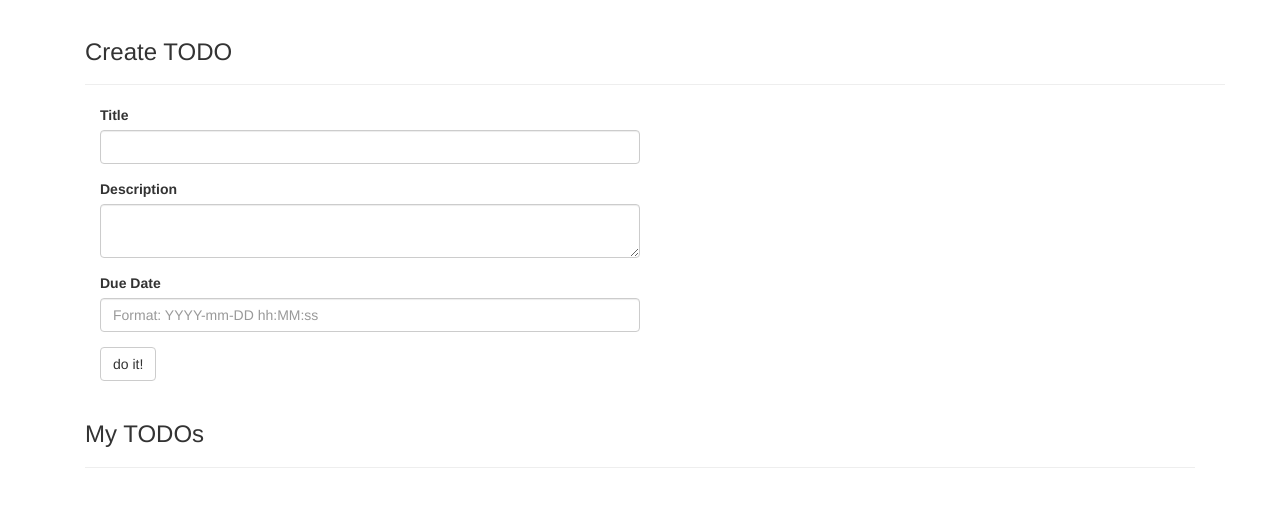
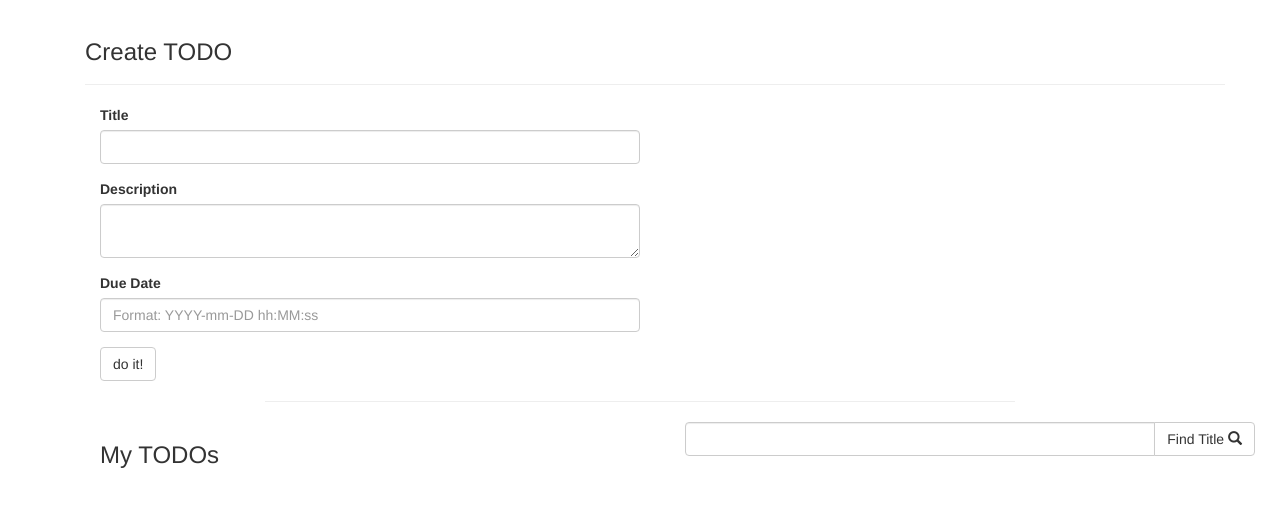
Before and after one commit to RichStone/richpy, a Flask app: template app/templates/todo/workspace.html in a window 1280 px wide. Shown: the part 73-584 px from the top of the page. Run offline with Flask 2, Linux system fonts and the light colour scheme; the template is opened without the code that fills it: values that come from a table or form of the project are taken from there, others are empty; some libraries are stand-ins or nearby versions.

Commit message:
add search functionality

```diff
--- a/app/templates/todo/workspace.html
+++ b/app/templates/todo/workspace.html
@@ -4,6 +4,7 @@
 {% block title %}TODO App{% endblock %}
 
 {% block page_content %}
+    {% if not backlink %}
     <div class="container">
         <div class="page-header">
             <h3>Create TODO</h3>
@@ -12,10 +13,29 @@
             {{ wtf.quick_form(form) }}
         </div>
     </div>
+    {% endif %}
+<div class="row">
+    <div class="col-lg-8 col-lg-offset-2">
+        <hr>
+    </div>
+</div>
 
 <div class="container-fluid">
-    <div class="page-header">
+    <div class="container">
+        <div class="row col-xs-4">
             <h3>My TODOs</h3>
+        </div>
+        <form class="row col-xs-6 input-group pull-right" action="{{ url_for('todo.search') }}" method="post">
+            <input type="text" class="form-control" name="search_string">
+            <span class="input-group-btn">
+                <button class="btn btn-default" type="button">Find Title <span class="glyphicon glyphicon-search"></span></button>
+            </span>
+        </form>
+        {% if backlink %}
+                <form class="row" action="{{ url_for('todo.workspace') }}" margin-bottom="50px" method="post">
+                    <button type="submit" class="btn btn-warning btn-block">Back to All <span class="glyphicon glyphicon-fast-backward"></span></button>
+                </form>
+        {% endif %}
     </div>
     {% for item in items %}
         <div class="container">
```
Also changed, not shown: app/todo/views.py (+11 -1 lines), data-dev.sqlite. Lines whose indentation alone changed are shown as unchanged.
